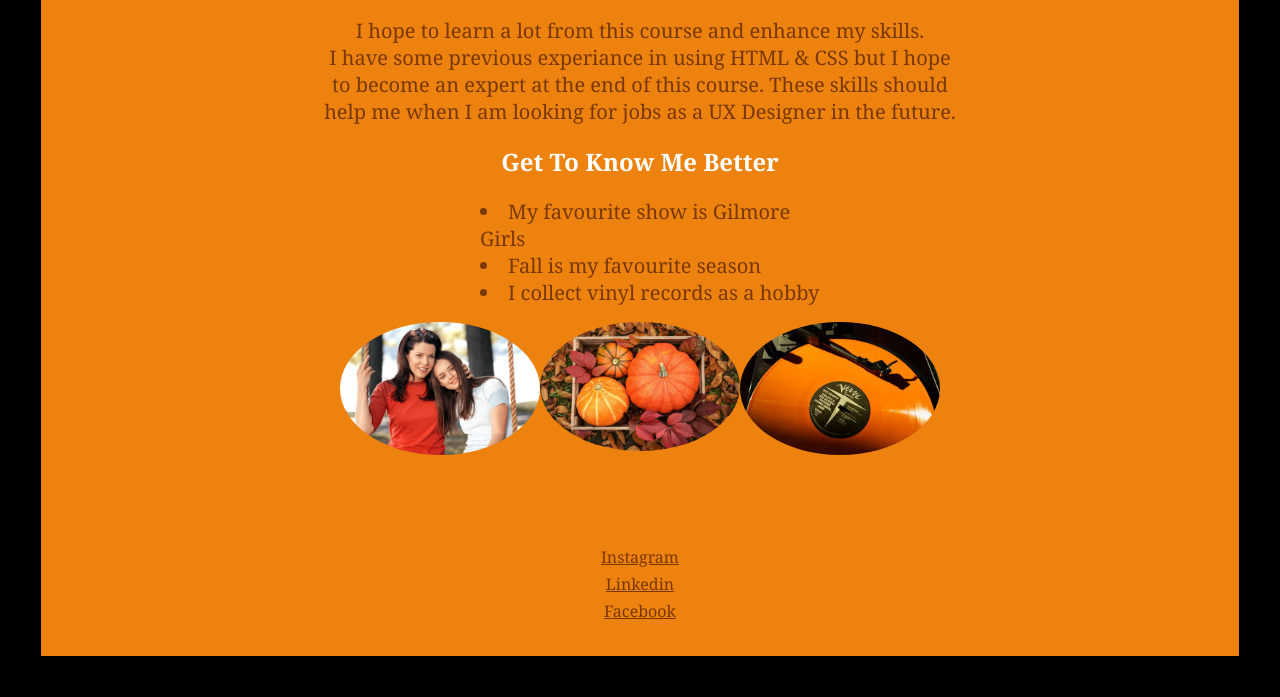
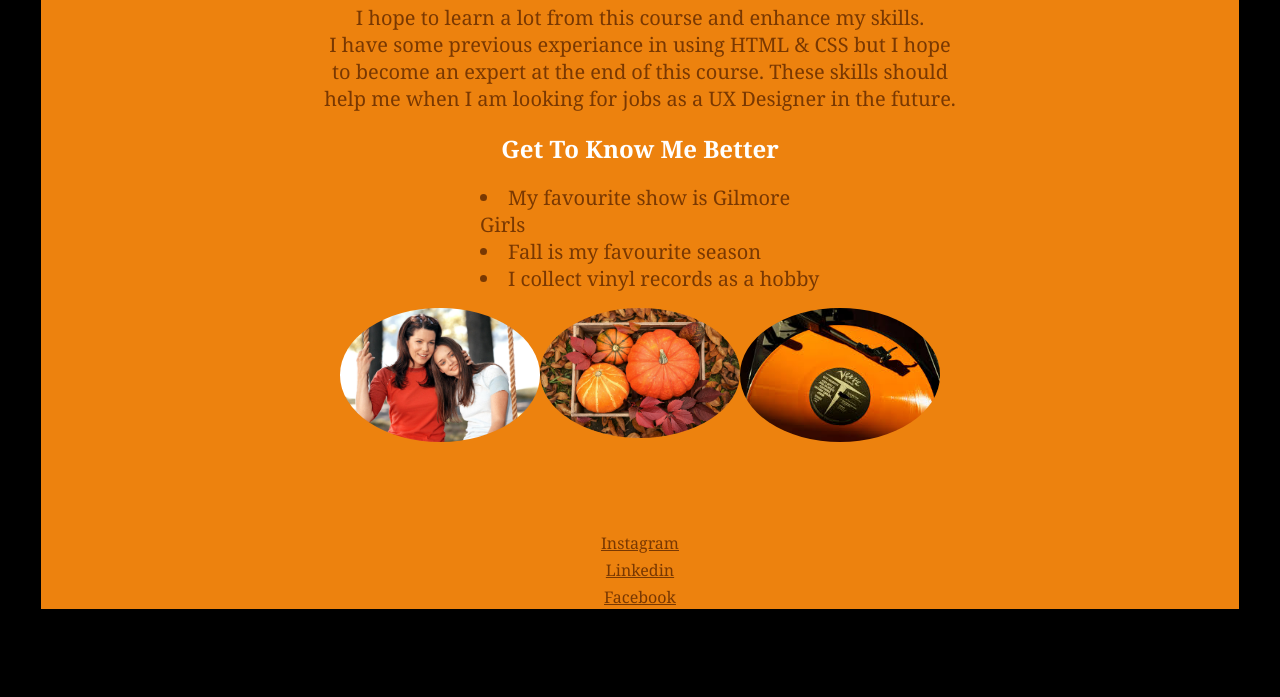
Before and after one commit to navjyotmore/assignment1, a plain HTML site: page index.html in a window 1280 px wide. Shown: the part 299-996 px from the top of the page. After the commit the page ends 961 px from the top, so only its background shows below. Drawn offline with Linux system fonts and the light colour scheme.

Commit message:
Update assignment1.css

```diff
--- a/assignment1.css
+++ b/assignment1.css
@@ -9,7 +9,6 @@ html {
 
 body {
     background-color: #ed820e;
-    padding: 10pt;
 }
 
 img {
```
